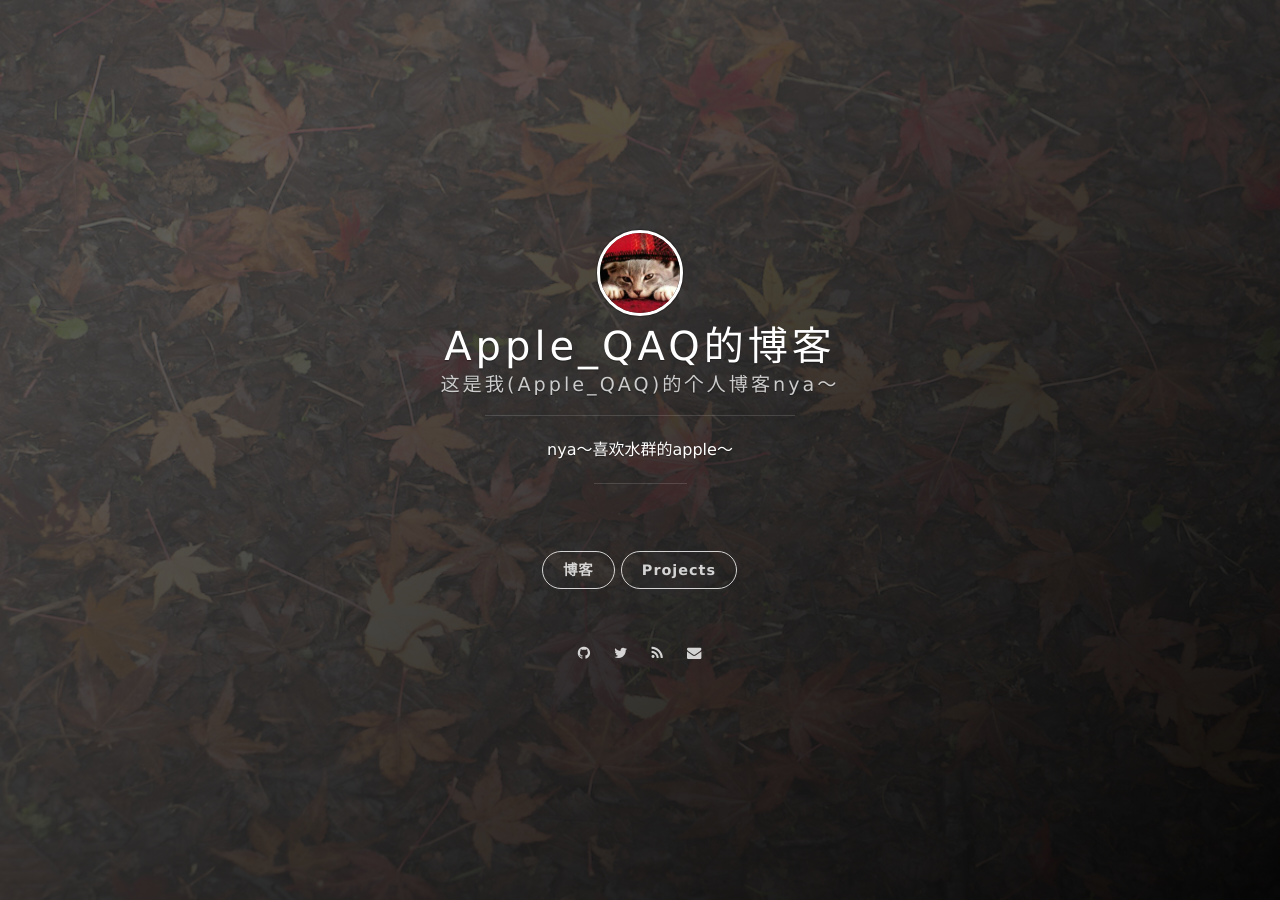
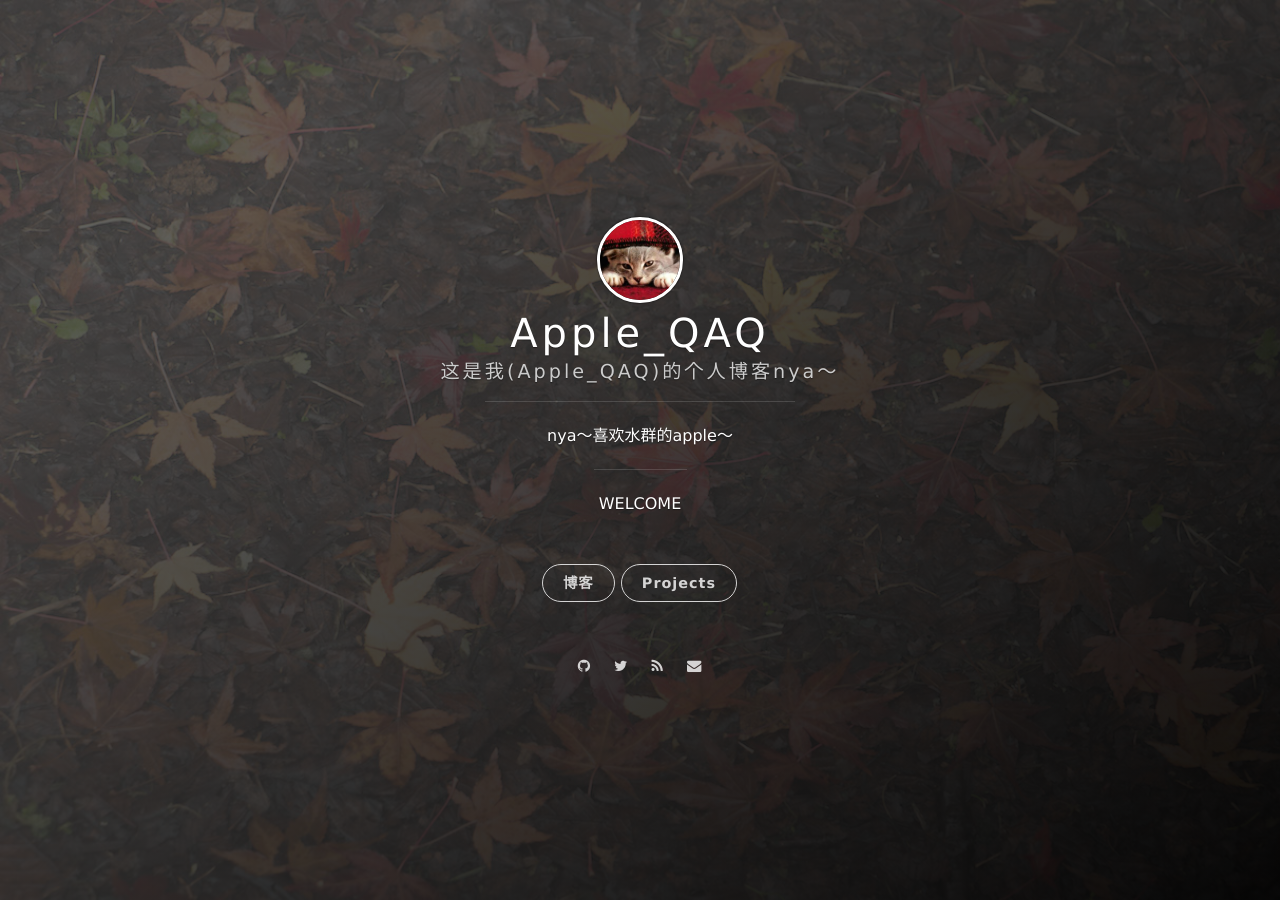
Before and after one commit to Apple-QAQ/apple-qaq.github.io, a Jekyll site: the page built from index.html, in a window 1280 px wide. Built offline with Jekyll 4.4.1, drawn with Linux system fonts in a browser that asks for light colours; nearby versions of some CDN libraries; the list of posts is cut into pages by our own code.

Commit message:
Update _config.yml

```diff
--- a/_config.yml
+++ b/_config.yml
@@ -1,7 +1,7 @@
 # Basic
-title: Apple_QAQ的博客
+title: Apple_QAQ
 subtitle: 这是我(Apple_QAQ)的个人博客nya～
-# welcome_message: <a href="https://www.bilibili.com/video/BV1GJ411x7h7?share_source=copy_web" target="_blank">别点</a>
+welcome_message: <a href="https://www.bilibili.com/video/BV1GJ411x7h7?share_source=copy_web" target="_blank">WELCOME</a>
 description: nya～喜欢水群的apple～
 creator: <a href="https://github.com/apple-qaq">@onevcat</a>
 
```
